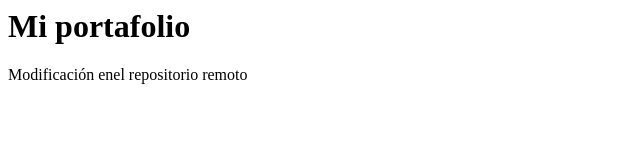
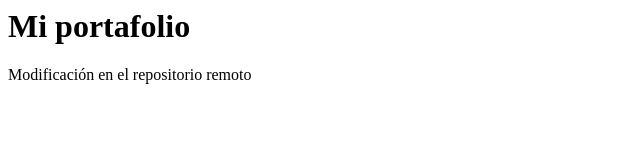
Before and after one commit to J0rg4/Portafolio_FrontEnd, a plain HTML site: page index.html in a window 1280 px wide. Shown: the full height of the page, 0-640 px from the left. Drawn offline with Linux system fonts and the light colour scheme.

Commit message:
Update index.html

```diff
--- a/index.html
+++ b/index.html
@@ -1,2 +1,2 @@
 <h1> Mi portafolio</h1>
-<p> Modificación enel repositorio remoto</p>
+<p> Modificación en el repositorio remoto</p>
```
